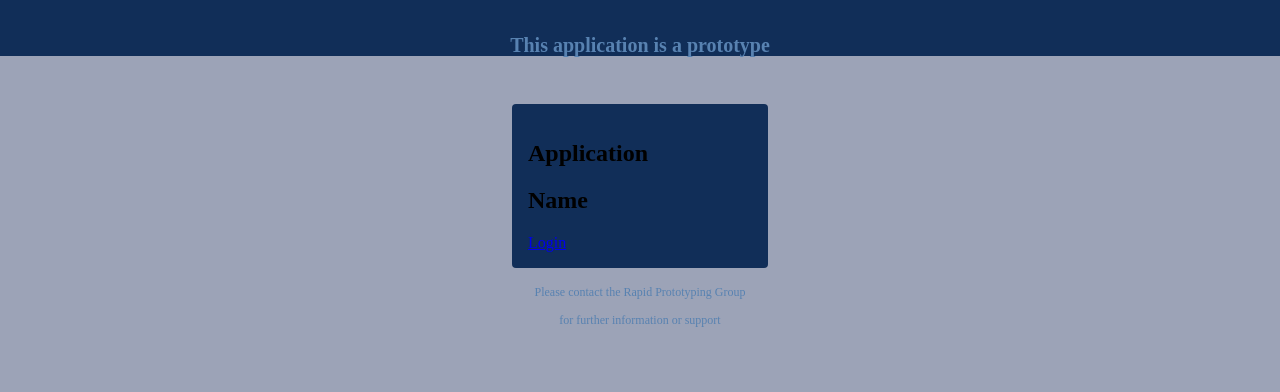
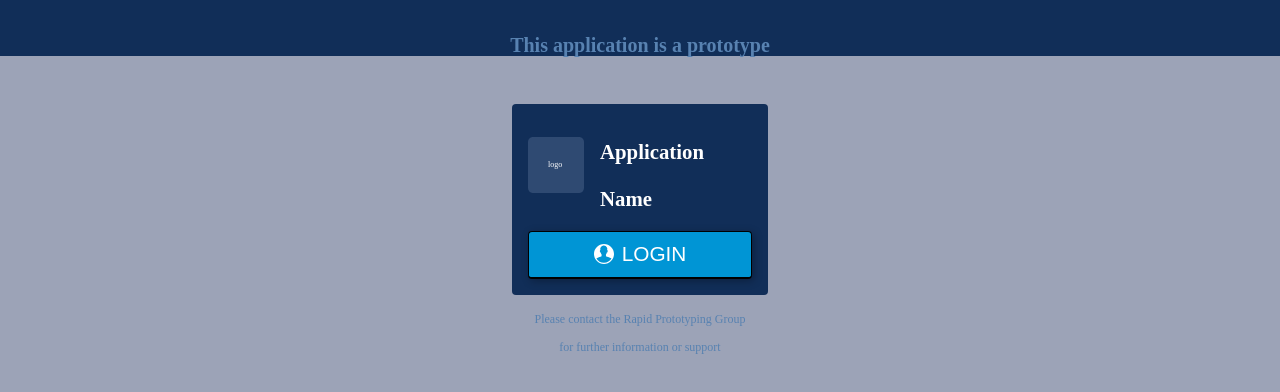
Before and after one commit to roy-davis/rpg-base-template, a React (Create React App) app: page / in a window 1280 px wide. Shown: the top 392 px of the page. Built offline with nearby package versions, Linux system fonts and the light colour scheme.

Commit message:
Trying to get login sorted

```diff
--- a/src/Assets/Styles/main.css
+++ b/src/Assets/Styles/main.css
@@ -29,8 +29,13 @@
     --body-colour: #FFFDEF;
     --border-color: #CBDBEF;
     --border-radius: 0.25rem;
-    --box-shadow: 0.125rem 0.125rem 0.5rem;
+    --box-shadow: 0.125rem 0.125rem 0.5rem rgba(0,0,0,0.3);
     --highlight: #E7F3FF;
+
+    /* Buttons */
+    --btn-prompt: #0095D5;
+    --btn-prompt-text: #FFFFFF;
+    --btn-prompt-border: #000000;
 
     /* Fonts */
     --text-colour: #000000;
--- /dev/null
+++ b/src/Components/Buttons/buttons.css
@@ -0,0 +1,30 @@
+
+.btn {
+    text-transform: uppercase;
+    border-radius: var(--border-radius);
+    border-width: thin;
+    border-bottom-width: 2px;
+    border-style: solid;
+    box-shadow: var(--box-shadow);
+    display: flex;
+    flex: 1 1 0%;
+    flex-flow: row nowrap;
+    place-content: stretch center;
+    align-items: center;
+}
+
+.btn.login {
+    margin-top: 1rem;
+    width: 100%;
+    height: 3rem;
+    background-color: var(--btn-prompt);
+    color: var(--btn-prompt-text);
+    border-color: var(--btn-prompt-border);
+    font-size: 1.3rem;
+}
+
+.icon.login {
+    width: 1.25rem;
+    height: 1.25rem;
+    margin-right: 0.5rem;
+}
--- /dev/null
+++ b/src/Components/Buttons/index.tsx
@@ -0,0 +1,23 @@
+import React from "react";
+import './buttons.css';
+
+import LoginIcon from '../../Assets/Images/login-avatar.svg';
+
+
+interface LoginButtonProps {
+    onClick?: (event: React.MouseEvent<HTMLButtonElement>) => void
+};
+
+const LoginButton: React.FC<LoginButtonProps> = (props) => {
+
+    return (
+        <button className="btn login" onClick={props.onClick} >
+            <img src={LoginIcon} alt="Login icon" className="login icon" />
+            <span>Login</span>
+        </button>
+    );
+}
+
+export {
+    LoginButton
+};
--- a/src/Components/OAuthControls/index.tsx
+++ b/src/Components/OAuthControls/index.tsx
@@ -1,6 +1,8 @@
 import React from "react";
 import { useAuth0 } from "@auth0/auth0-react";
 import './oauth.css';
+import AppLogo from '../../Assets/Images/logo.svg';
+import { LoginButton } from '../Buttons';
 
 const OAuthLogin: React.FC = () => {
 
@@ -11,13 +13,11 @@ const OAuthLogin: React.FC = () => {
             <section className="auth-panel">
                 <div className="app-description">
                     <div>
-
+                        <img src={AppLogo} alt="Application Logo" className="auth-logo" />
                     </div>
                     <h1>Application</h1>
                     <h1>Name</h1>
-                    <a href="#" className="oauth_login" onClick={() => loginWithRedirect()}>
-                        <span>Login</span>
-                    </a>
+                    <LoginButton onClick={() => loginWithRedirect()}/>
                 </div>
             </section>
             <p className="auth-note">Please contact the Rapid Prototyping Group</p>
--- a/src/Components/OAuthControls/oauth.css
+++ b/src/Components/OAuthControls/oauth.css
@@ -13,3 +13,16 @@
     text-align: center;
     line-height: 1rem;
 }
+
+.auth-logo {
+    width: 3.5rem;
+    height: 3.5rem;
+    float: left;
+    margin-right: 1rem;
+}
+
+.auth-panel h1 {
+    font-size: 1.3rem;
+    color: var(--white);
+    line-height: 1.85rem;
+}
--- a/src/Views/Main.tsx
+++ b/src/Views/Root.tsx
@@ -2,9 +2,15 @@ import React from 'react';
 import { useAuth0 } from "@auth0/auth0-react";
 import OAuthLogin from './OAuthLogin' ;
 
-function Main() {
+function Root() {
 
-  const { isAuthenticated } = useAuth0();
+  const { isAuthenticated, isLoading } = useAuth0();
+
+
+  if (isLoading) {
+    return <h1>Loading</h1>;
+  }
+
 
   return (
     <div className="wrap">
@@ -59,4 +65,4 @@ function Main() {
   );
 }
 
-export default Main;
+export default Root;
--- a/src/index.tsx
+++ b/src/index.tsx
@@ -1,6 +1,6 @@
 import React from 'react';
 import ReactDOM from 'react-dom';
-import Main from './Views/Main';
+import Root from './Views/Root';
 import * as serviceWorker from './serviceWorker';
 import { Auth0Provider } from "@auth0/auth0-react";
 import './Assets/Styles/main.css';
@@ -11,7 +11,7 @@ ReactDOM.render(
     clientId="h7cl0U73pFw0Pcmsw1ju3IEd3jraWgna"
     redirectUri={window.location.origin}
   >
-    <Main />
+    <Root />
   </Auth0Provider>,
   document.getElementById('root')
 );
```
Also changed, not shown: src/Assets/Styles/layout.css (+24 -0 lines), src/Assets/Images/login-avatar.svg (added).
